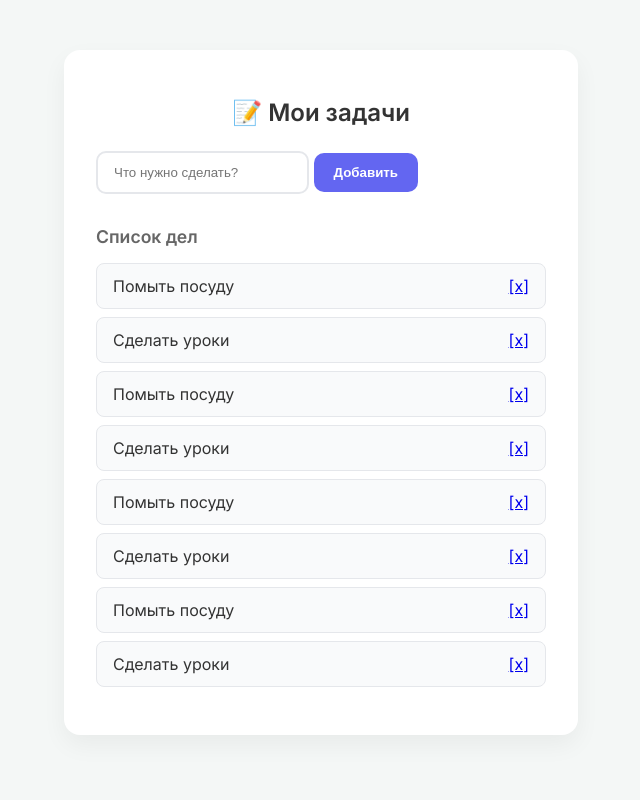
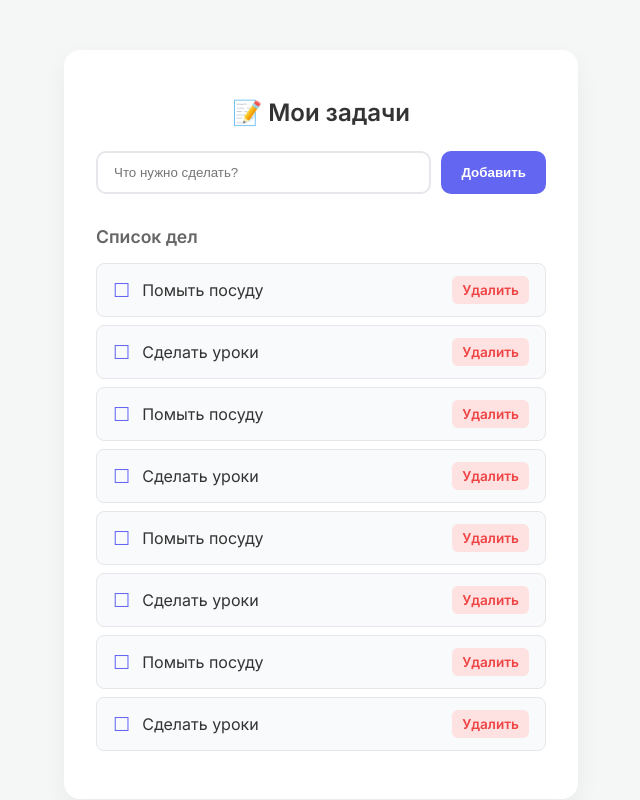
Before and after one commit to AlgoClassWork/todo-flask, a Flask app: page / in a window 1280 px wide. Shown: the whole page, without its empty margins (319-959 px from the left). Run offline with Flask 3, Linux system fonts and the light colour scheme; data comes from the database, SQL or seed files in the repository.

Commit message:
Update index.html

```diff
--- a/templates/index.html
+++ b/templates/index.html
@@ -13,6 +13,8 @@
             --accent: #6366f1;
             --accent-hover: #4f46e5;
             --border: #e5e7eb;
+            --danger: #ef4444;
+            --danger-bg: #fee2e2;
         }
 
         body {
@@ -41,10 +43,12 @@
             text-align: center;
         }
 
-        .input-group {
+        /* Исправлен flexbox для формы */
+        form {
             display: flex;
             gap: 10px;
             margin-bottom: 2rem;
+            width: 100%;
         }
 
         input {
@@ -94,7 +98,7 @@
             border: 1px solid var(--border);
             display: flex;
             align-items: center;
-            transition: transform 0.1s;
+            transition: transform 0.1s, border-color 0.2s;
         }
 
         li:hover {
@@ -102,9 +106,40 @@
             border-color: var(--accent);
         }
 
-        /* Если в базе данных это кортеж (id, title, completed) */
         .task-text {
             flex: 1;
+            font-size: 1rem;
+            transition: color 0.2s;
+        }
+
+        /* Стили для кнопок-ссылок внутри задачи */
+        .toggle-btn {
+            text-decoration: none;
+            font-size: 1.2rem;
+            margin-right: 12px;
+            color: var(--accent);
+        }
+
+        .delete-btn {
+            text-decoration: none;
+            color: var(--danger);
+            background: var(--danger-bg);
+            padding: 6px 10px;
+            border-radius: 6px;
+            font-size: 0.85rem;
+            font-weight: 600;
+            transition: background 0.2s;
+            margin-left: 10px;
+        }
+
+        .delete-btn:hover {
+            background: #fca5a5;
+        }
+
+        /* Стили для выполненной задачи (зачеркивание текста) */
+        .completed .task-text {
+            text-decoration: line-through;
+            color: #9ca3af;
         }
     </style>
 </head>
@@ -113,19 +148,23 @@
 <div class="container">
     <h1>📝 Мои задачи</h1>
 
-    <div class="input-group">
-        <form action="/add" method="POST">
-            <input name="title" placeholder="Что нужно сделать?">
-            <button>Добавить</button>
-        </form>
-    </div>
+    <form action="/add" method="POST">
+        <input type="text" name="title" placeholder="Что нужно сделать?" required>
+        <button type="submit">Добавить</button>
+    </form>
 
     <h2>Список дел</h2>
     <ul>
         {% for todo in todos %}
-            <li>
+            <li class="{% if todo[2] %}completed{% endif %}">
+
+                <a href="/toggle/{{todo[0]}}" class="toggle-btn" title="Отметить">
+                    {% if todo[2] %} ☑ {% else %} ☐ {% endif %}
+                </a>
+
                 <span class="task-text">{{ todo[1] }}</span>
-                <a href="/delete/{{todo[0]}}"> [x] </a>
+
+                <a href="/delete/{{todo[0]}}" class="delete-btn">Удалить</a>
             </li>
         {% endfor %}
     </ul>
```
